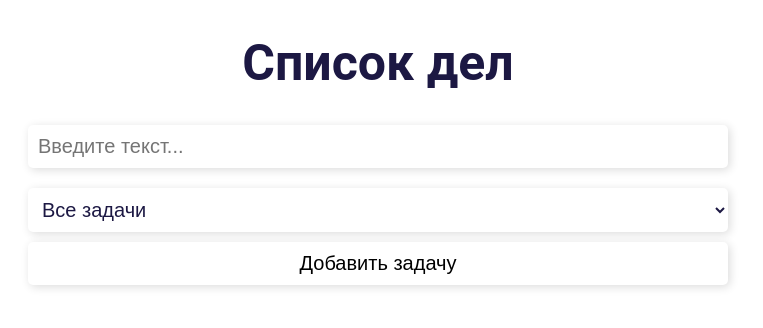
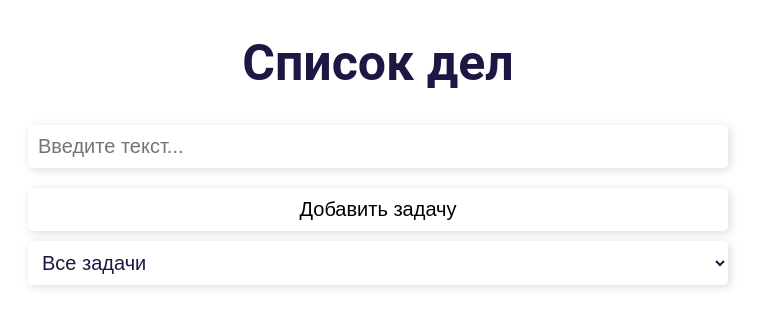
Before and after one commit to katkovatanya/to-do-list, a React (Create React App) app: page / in a window 1280 px wide. Shown: the top 328 px of the page, without its empty margins (262-1025 px from the left). Built offline with nearby package versions, Linux system fonts and the light colour scheme.

Commit message:
fix: интерфейс

```diff
--- a/src/components/Form/Form.js
+++ b/src/components/Form/Form.js
@@ -27,12 +27,12 @@ const Form = (props) => {
     <form class={styles.form} onSubmit={handleSubmit}>
       <input type="text" placeholder="Введите текст..." className={styles.input} value={value} onChange={handleChange} />
       {error && <div className={styles.error}>{error}</div>}
+      <button type="submit" className={styles.button}>Добавить задачу</button>
       <select className={styles.select} value={props.filter} onChange={e => props.setFilter(e.target.value)}>
         <option value="all">Все задачи</option>
         <option value="done">Выполненные</option>
         <option value="notDone">Невыполненные</option>
       </select>
-      <button type="submit" className={styles.button}>Добавить задачу</button>
     </form>
   )
 }
```
